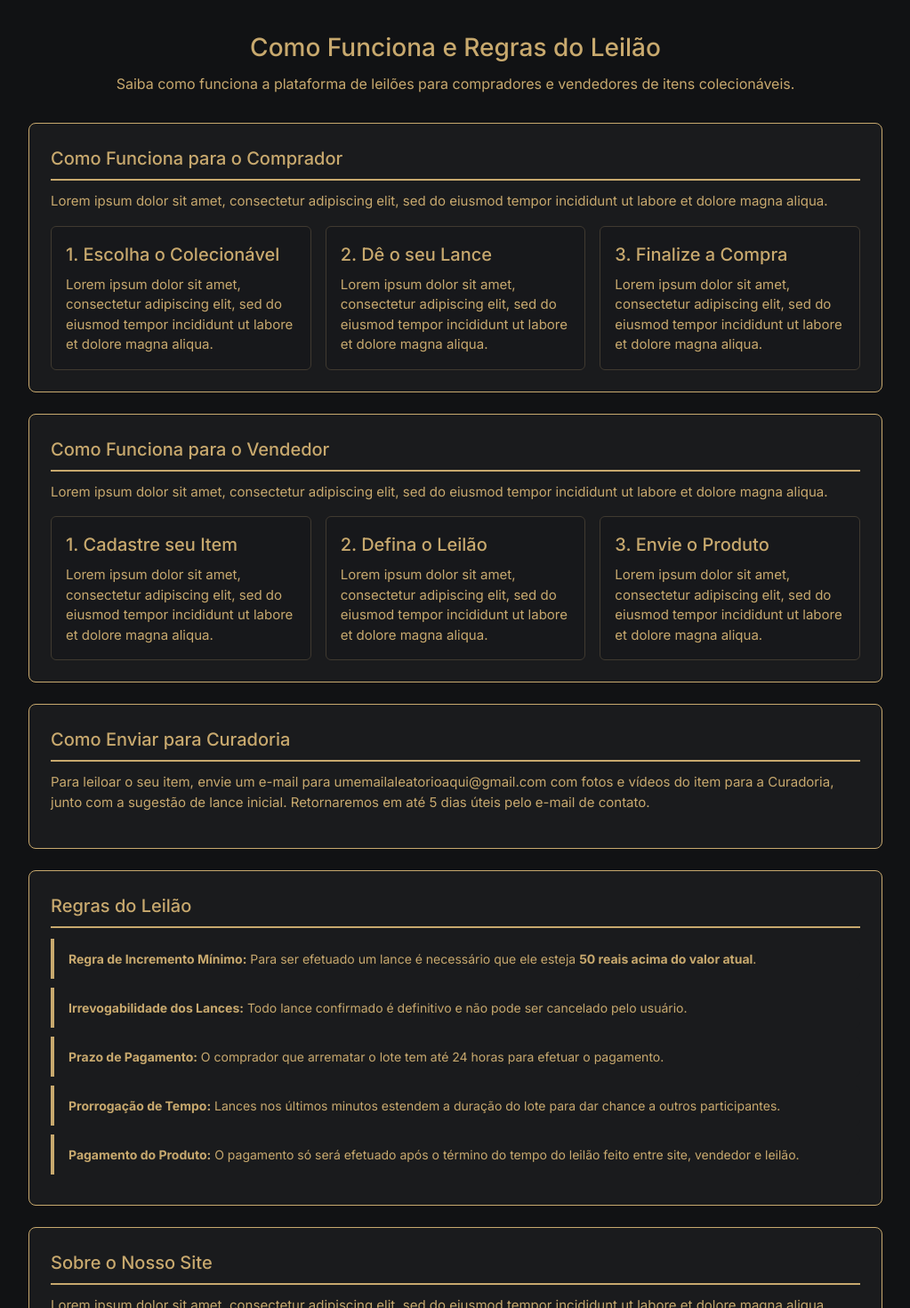
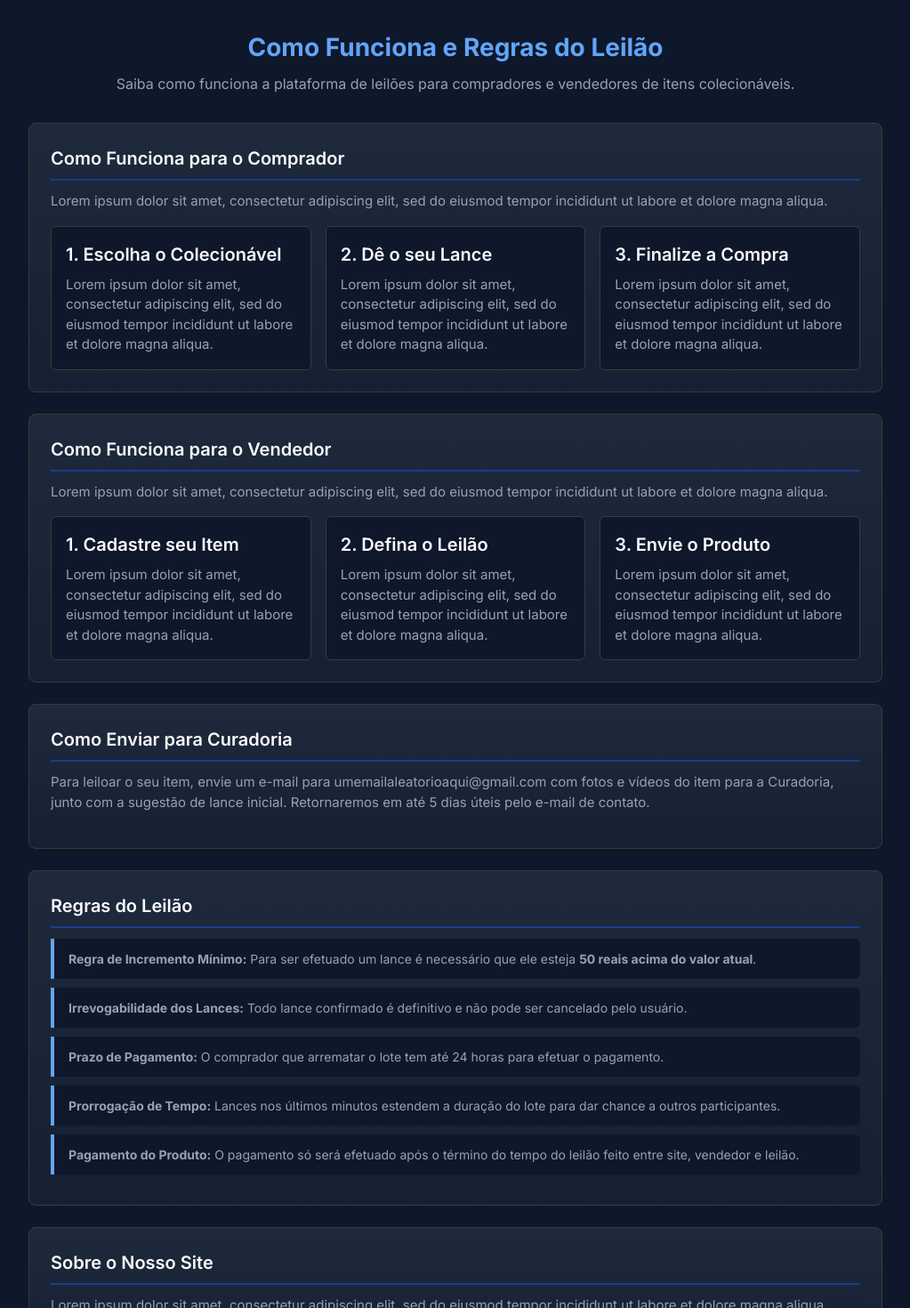
Before and after one commit to guiclopes1-lab/pi-azul, a React (Vite) app: page /comofunciona in a window 1280 px wide. Shown: the part 180-1650 px from the top of the page at 89% size, without its empty margins (128-1151 px from the left). Built offline with nearby package versions, Linux system fonts and the light colour scheme; no server answers.

Commit message:
fix colors

```diff
--- a/src/index.css
+++ b/src/index.css
@@ -4,17 +4,15 @@
   /* =========================
      CORES
   ========================= */
+  --bg: #0F172A;
+  --surface: #1E293B;
+  --primary: #1E3A8A;
+  --accent: #60A5FA;
+  --success: #10B981;
+  --title: #F8FAFC;
+  --text: #94A3B8;
+  --border: #334155;
 
-  --bg: #111214;
-  --surface: #1a1b1d;
-
-  --text: #c8a96e;
-  --text-light: #e7e7e7;
-  --text-muted: #888888;
-  --text-subtle: #666666;
-
-  --gold: #c8a96e;
-  --gold-light: #e0c17c;
 
   /* =========================
      FONTE
--- a/src/telas/ComoFunciona.css
+++ b/src/telas/ComoFunciona.css
@@ -18,16 +18,15 @@
   margin-bottom: 32px;
 
   text-align: center;
-  color: var(--gold);
 }
 
 .secao-titulo h1 {
   margin-bottom: 8px;
 
-  color: var(--gold);
+  color: var(--accent);
 
   font-size: 28px;
-  font-weight: 500;
+  font-weight: 700;
 }
 
 .secao-titulo p {
@@ -44,9 +43,9 @@
   margin-bottom: 24px;
   padding: 24px;
 
-  background: var(--surface);
+  background: linear-gradient(180deg, #1E293B 0%, #172033 100%);
 
-  border: 1px solid var(--gold);
+  border: 1px solid var(--border);
   border-radius: var(--radius-md);
 }
 
@@ -54,12 +53,12 @@
   margin-bottom: 12px;
   padding-bottom: 8px;
 
-  color: var(--gold);
+  color: var(--title);
 
-  border-bottom: 2px solid var(--gold);
+  border-bottom: 2px solid var(--primary);
 
   font-size: 20px;
-  font-weight: 500;
+  font-weight: 600;
 }
 
 .secao-bloco p {
@@ -88,7 +87,7 @@
 
   padding: 16px;
 
-  background: #17181b;
+  background: var(--bg);
 
   border: 1px solid var(--border);
   border-radius: var(--radius-sm);
@@ -100,9 +99,9 @@
 }
 
 .card-item:hover {
-  background: #1b1c1f;
+  background: #16213A;
 
-  border-color: var(--gold);
+  border-color: var(--accent);
 
   transform: translateY(-2px);
 }
@@ -110,10 +109,10 @@
 .card-item h3 {
   margin-bottom: 8px;
 
-  color: var(--text);
+  color: var(--title);
 
   font-size: 20px;
-  font-weight: 500;
+  font-weight: 600;
 }
 
 .card-item p {
@@ -132,9 +131,9 @@
   margin-bottom: 24px;
   padding: 24px;
 
-  background: var(--surface);
+  background: linear-gradient(180deg, #1E293B 0%, #172033 100%);
 
-  border: 1px solid var(--gold);
+  border: 1px solid var(--border);
   border-radius: var(--radius-md);
 }
 
@@ -142,12 +141,12 @@
   margin-bottom: 12px;
   padding-bottom: 8px;
 
-  color: var(--gold);
+  color: var(--title);
 
-  border-bottom: 2px solid var(--gold);
+  border-bottom: 2px solid var(--primary);
 
   font-size: 20px;
-  font-weight: 500;
+  font-weight: 600;
 }
 
 .curadoria p {
@@ -172,9 +171,9 @@
   margin-bottom: 10px;
   padding: 12px 16px;
 
-  background: var(--surface);
+  background: var(--bg);
 
-  border-left: 4px solid var(--gold);
+  border-left: 4px solid var(--accent);
   border-radius: 0 var(--radius-sm) var(--radius-sm) 0;
 
   color: var(--text);
@@ -187,7 +186,7 @@
 }
 
 .lista-regras li:hover {
-  background: #17181b;
+  background: #16213A;
 }
 
 /* =========================
@@ -198,9 +197,9 @@
   margin-bottom: 32px;
   padding: 24px;
 
-  background: var(--surface);
+  background: linear-gradient(180deg, #1E293B 0%, #172033 100%);
 
-  border: 1px solid var(--gold);
+  border: 1px solid var(--border);
   border-radius: var(--radius-md);
 }
 
@@ -208,12 +207,12 @@
   margin-bottom: 12px;
   padding-bottom: 8px;
 
-  color: var(--gold);
+  color: var(--title);
 
-  border-bottom: 2px solid var(--gold);
+  border-bottom: 2px solid var(--primary);
 
   font-size: 20px;
-  font-weight: 500;
+  font-weight: 600;
 }
 
 .secao-sobre p {
@@ -229,6 +228,29 @@
   margin-top: 24px;
 
   text-align: center;
+}
+
+/* Botão verde (Cadastrar / Dar Lance) */
+.container-acao .btn-acao {
+  padding: 10px 24px;
+
+  background: var(--success);
+  color: var(--title);
+
+  border: 1px solid var(--success);
+  border-radius: var(--radius-sm);
+
+  font-size: 14px;
+  font-weight: 700;
+
+  cursor: pointer;
+
+  transition: background var(--transition);
+}
+
+.container-acao .btn-acao:hover {
+  background: #059669;
+  border-color: #059669;
 }
 
 /* =========================
```
